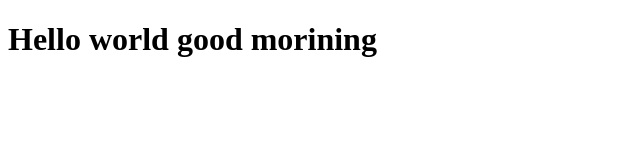
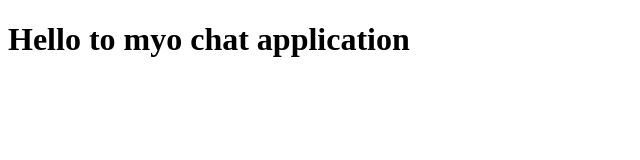
Before and after one commit to Mr-MyoHtet/chatapp-javascript, a website: page index.html in a window 1280 px wide. Shown: the whole page, without its empty margins (0-640 px from the left). Drawn offline with Linux system fonts and the light colour scheme.

Commit message:
h1 change from myo-dev branch

```diff
--- a/index.html
+++ b/index.html
@@ -6,6 +6,6 @@
     <title>chatApp Javascript</title>
   </head>
   <body>
-    <h1>Hello world good morining</h1>
+    <h1>Hello to myo chat application</h1>
   </body>
 </html>
```
